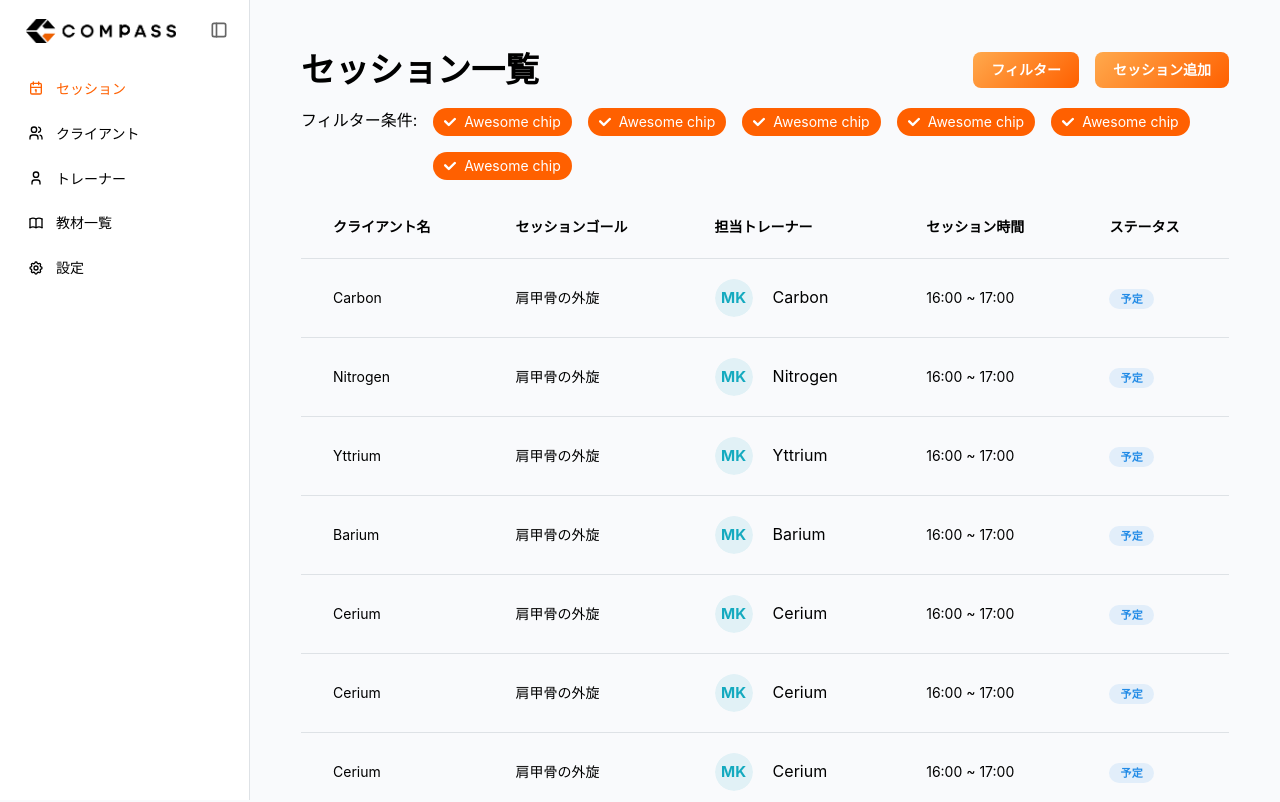
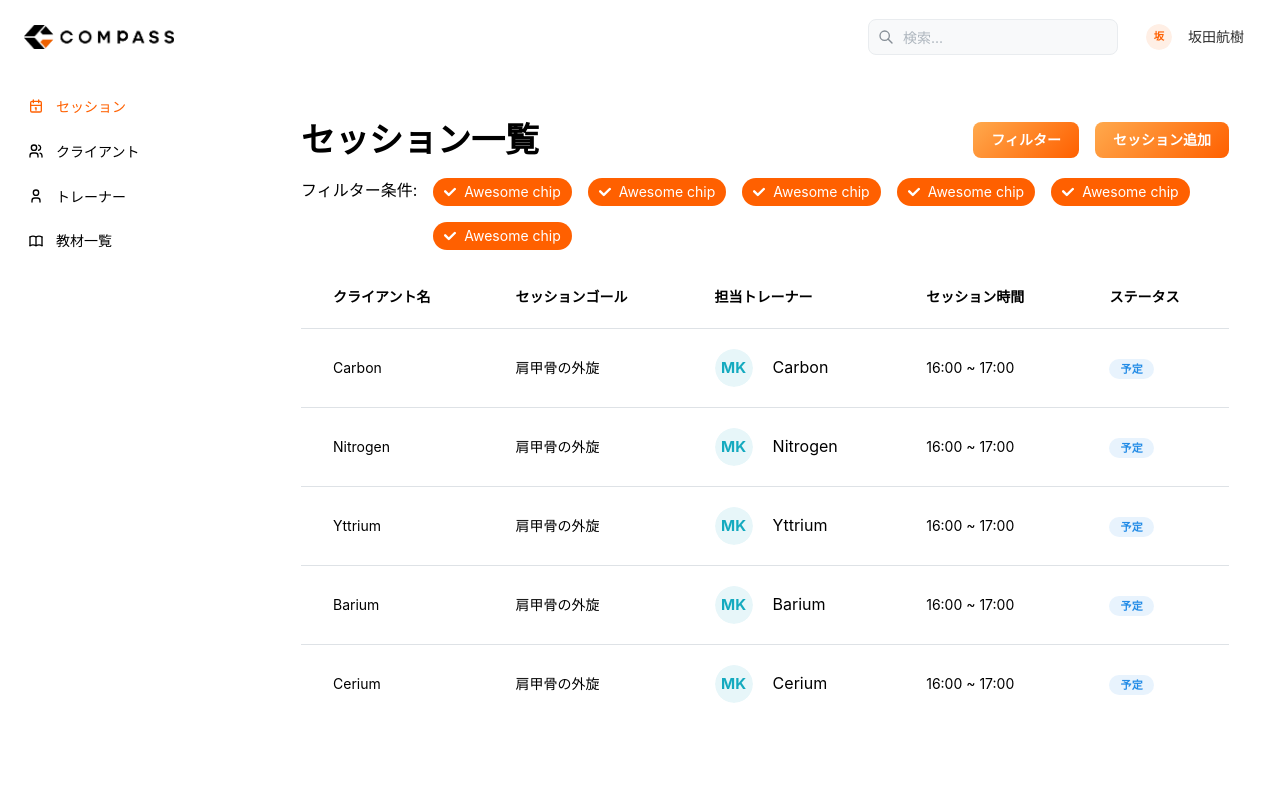
Before and after one commit to career-direction/compass-crm, a Next.js app: page /sessions in a window 1280 px wide. Shown: the top 802 px of the page. Built offline with nearby package versions, Linux system fonts and the light colour scheme.

Commit message:
add: header (#46)

```diff
--- a/src/app/(dashboard)/layout.tsx
+++ b/src/app/(dashboard)/layout.tsx
@@ -1,11 +1,11 @@
 "use client";
 
-import { ActionIcon, AppShell } from "@mantine/core";
+import { AppShell } from "@mantine/core";
 import { useDisclosure } from "@mantine/hooks";
-import { IconLayoutSidebar } from "@tabler/icons-react";
 import type { ReactNode } from "react";
 import { useCallback } from "react";
 import { Sidebar } from "@/components/layout/Sidebar.ui";
+import { Header } from "@/components/layout/Header.ui";
 
 type Props = {
 	children: ReactNode;
@@ -20,6 +20,7 @@ export default function DashboardLayout({ children }: Props) {
 
 	return (
 		<AppShell
+			header={{ height: 70 }}
 			navbar={{
 				width: 250,
 				breakpoint: "sm",
@@ -29,23 +30,19 @@ export default function DashboardLayout({ children }: Props) {
 			transitionDuration={300}
 			transitionTimingFunction="cubic-bezier(0.25, 0.46, 0.45, 0.94)"
 		>
-			<AppShell.Navbar>
-				<Sidebar onToggle={stableToggle} />
+			<AppShell.Header>
+				<Header onToggle={stableToggle} />
+			</AppShell.Header>
+
+			<AppShell.Navbar style={{ borderInlineEnd: "none" }}>
+				<Sidebar />
 			</AppShell.Navbar>
 
 			<AppShell.Main
 				style={{
-					backgroundColor: "#F9FAFC",
 					minHeight: "100vh",
 				}}
 			>
-				{!opened && (
-					<div style={{ position: "fixed", top: 16, left: 16, zIndex: 1000 }}>
-						<ActionIcon onClick={stableToggle} size="md" variant="transparent">
-							<IconLayoutSidebar size={48} />
-						</ActionIcon>
-					</div>
-				)}
 				{children}
 			</AppShell.Main>
 		</AppShell>
--- /dev/null
+++ b/src/components/layout/Header.ui.tsx
@@ -0,0 +1,116 @@
+"use client";
+
+import { Avatar, Button, Group, Menu, Text, TextInput } from "@mantine/core";
+import {
+	IconLogout,
+	IconSearch,
+	IconSettings,
+	IconUser,
+} from "@tabler/icons-react";
+import { memo } from "react";
+import Image from "next/image";
+
+type Props = {
+	onToggle: () => void;
+};
+
+export const Header = memo<Props>(({ onToggle }: Props) => {
+	const userName = "坂田航樹";
+	return (
+		<div
+			style={{
+				display: "flex",
+				justifyContent: "space-between",
+				alignItems: "center",
+				padding: "16px 24px",
+				backgroundColor: "white",
+			}}
+		>
+			<Button
+				p={0}
+				variant="subtle"
+				onClick={onToggle}
+				style={{
+					backgroundColor: "transparent",
+					border: "none",
+					borderRadius: "8px",
+				}}
+				styles={{
+					root: {
+						"&:hover": {
+							backgroundColor: "#F8F9FA",
+						},
+					},
+				}}
+			>
+				<Image
+					src="/COMPASS_Logo_BLACK_ORANGE.png"
+					alt="COMPASS"
+					width={150}
+					height={70}
+				/>
+			</Button>
+
+			{/* 右側：検索、通知、ユーザーメニュー */}
+			<Group gap="md">
+				{/* 検索バー */}
+				<TextInput
+					placeholder="検索..."
+					leftSection={<IconSearch size={16} />}
+					variant="filled"
+					radius="md"
+					style={{ width: 250 }}
+					styles={{
+						input: {
+							backgroundColor: "#F8F9FA",
+							border: "1px solid #E9ECEF",
+							"&:focus": {
+								borderColor: "#FF6000",
+								backgroundColor: "white",
+							},
+						},
+					}}
+				/>
+
+				{/* ユーザーメニュー */}
+				<Menu shadow="md" width={200} position="bottom-end">
+					<Menu.Target>
+						<Group
+							style={{
+								cursor: "pointer",
+								padding: "8px 12px",
+								borderRadius: "8px",
+								"&:hover": {
+									backgroundColor: "#F8F9FA",
+								},
+							}}
+						>
+							<Avatar radius="xl" size="sm" color="brand">
+								{userName.charAt(0)}
+							</Avatar>
+							<Text size="sm" fw={500} c="dark">
+								{userName}
+							</Text>
+						</Group>
+					</Menu.Target>
+
+					<Menu.Dropdown>
+						<Menu.Label>アカウント</Menu.Label>
+						<Menu.Item leftSection={<IconUser size={14} />}>
+							プロフィール
+						</Menu.Item>
+						<Menu.Item leftSection={<IconSettings size={14} />}>設定</Menu.Item>
+
+						<Menu.Divider />
+
+						<Menu.Item leftSection={<IconLogout size={14} />} color="red">
+							ログアウト
+						</Menu.Item>
+					</Menu.Dropdown>
+				</Menu>
+			</Group>
+		</div>
+	);
+});
+
+Header.displayName = "Header";
--- a/src/components/layout/Sidebar.ui.tsx
+++ b/src/components/layout/Sidebar.ui.tsx
@@ -1,12 +1,10 @@
 "use client";
 
 import { ActionIcon, Box, NavLink } from "@mantine/core";
-import Image from "next/image";
 import {
 	IconBook,
 	IconCalendar,
 	IconLayoutSidebar,
-	IconSettings,
 	IconUser,
 	IconUsers,
 } from "@tabler/icons-react";
@@ -34,11 +32,6 @@ const navItems = [
 		icon: IconBook,
 		href: "/trainingMaterial",
 	},
-	{
-		label: "設定",
-		icon: IconSettings,
-		href: "/settings",
-	},
 ];
 
 const navLinkStyles = {
@@ -46,11 +39,7 @@ const navLinkStyles = {
 		backgroundColor: "transparent",
 		borderRadius: "8px",
 		'&[data-active="true"]': {
-			background: "linear-gradient(135deg, #ffa94d, #FF6000)",
 			color: "white",
-			"&:hover": {
-				background: "linear-gradient(135deg, #fd7e14, #e8590c)",
-			},
 		},
 		"&:hover": {
 			backgroundColor: "#fff4e6",
@@ -58,11 +47,7 @@ const navLinkStyles = {
 	},
 };
 
-type Props = {
-	onToggle: () => void;
-};
-
-export const Sidebar = memo<Props>(({ onToggle }: Props) => {
+export const Sidebar = memo(() => {
 	const pathname = usePathname();
 
 	const renderedNavItems = useMemo(() => {
@@ -80,36 +65,6 @@ export const Sidebar = memo<Props>(({ onToggle }: Props) => {
 
 	return (
 		<div style={{ padding: "16px" }}>
-			{/* 完全に静的なヘッダー */}
-			<div
-				style={{
-					display: "flex",
-					justifyContent: "space-between",
-					alignItems: "center",
-					marginBottom: "24px",
-				}}
-			>
-				<Box pl={10} pt={2}>
-					<Image
-						src="/COMPASS_Logo_BLACK_ORANGE.png"
-						alt="COMPASS"
-						width={150}
-						height={62}
-					/>
-				</Box>
-
-				<ActionIcon
-					variant="subtle"
-					onClick={onToggle}
-					size="md"
-					style={{
-						color: "#666",
-					}}
-				>
-					<IconLayoutSidebar size={20} />
-				</ActionIcon>
-			</div>
-
 			{/* ナビゲーション項目 */}
 			<div style={{ display: "flex", flexDirection: "column", gap: "4px" }}>
 				{renderedNavItems}
--- a/src/features/session/views/SessionList.ui.tsx
+++ b/src/features/session/views/SessionList.ui.tsx
@@ -24,13 +24,6 @@ const elements = [
 	{ position: 7, mass: 14.007, symbol: "N", name: "Nitrogen" },
 	{ position: 39, mass: 88.906, symbol: "Y", name: "Yttrium" },
 	{ position: 56, mass: 137.33, symbol: "Ba", name: "Barium" },
-	{ position: 58, mass: 140.12, symbol: "Ce", name: "Cerium" },
-	{ position: 58, mass: 140.12, symbol: "Ce", name: "Cerium" },
-	{ position: 58, mass: 140.12, symbol: "Ce", name: "Cerium" },
-	{ position: 58, mass: 140.12, symbol: "Ce", name: "Cerium" },
-	{ position: 58, mass: 140.12, symbol: "Ce", name: "Cerium" },
-	{ position: 58, mass: 140.12, symbol: "Ce", name: "Cerium" },
-	{ position: 58, mass: 140.12, symbol: "Ce", name: "Cerium" },
 	{ position: 58, mass: 140.12, symbol: "Ce", name: "Cerium" },
 ];
 
```
Also changed, not shown: src/features/trainer/views/TrainerList.ui.tsx (+1 -10 lines).
